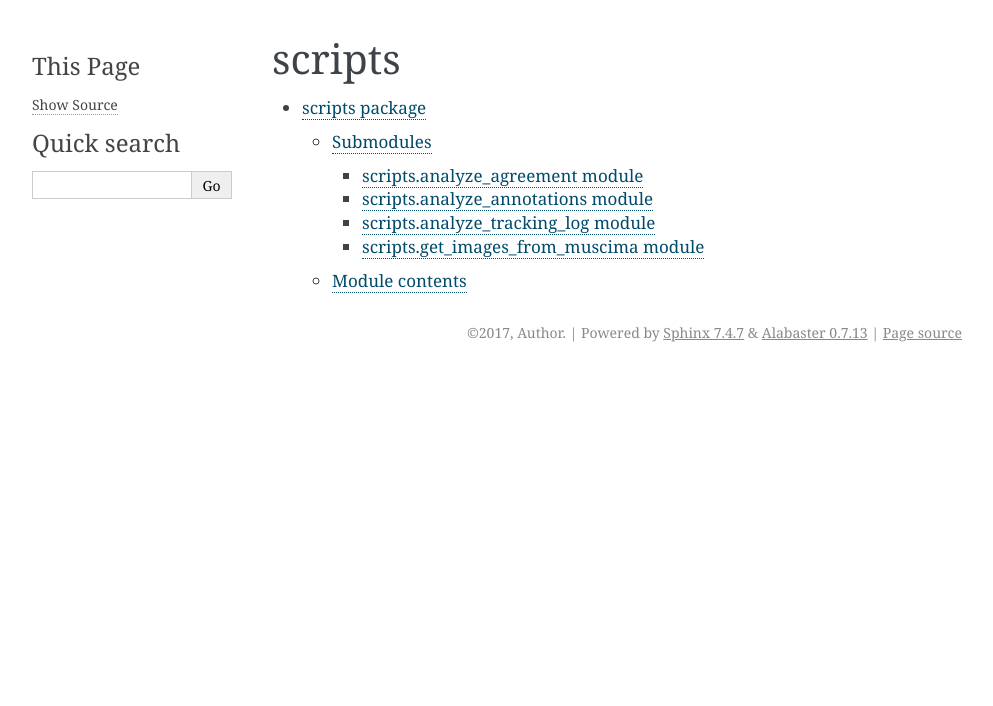
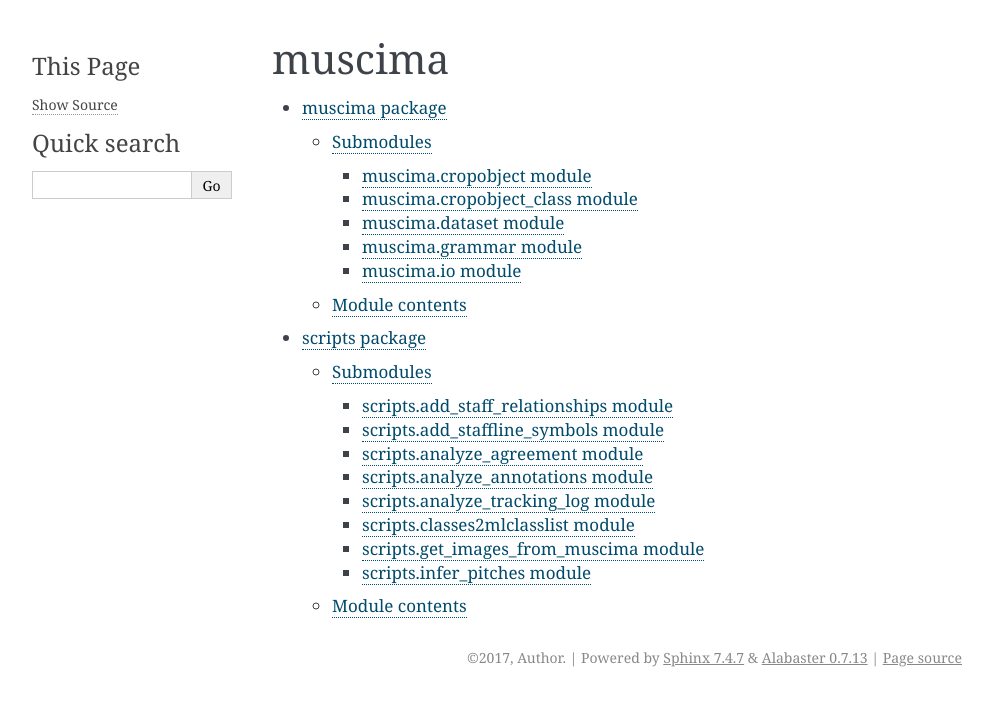
Before and after one commit to hajicj/muscima, a Sphinx documentation site: the page built from doc/modules.rst, in a window 1280 px wide. Shown: the top 706 px of the page, without its empty margins (148-1141 px from the left). Built offline with Sphinx 7.4.7, drawn with Linux system fonts in a browser that asks for light colours.

Commit message:
Re-generated apidoc.

```diff
--- a/doc/modules.rst
+++ b/doc/modules.rst
@@ -1,7 +1,8 @@
-scripts
+muscima
 =======
 
 .. toctree::
    :maxdepth: 4
 
+   muscima
    scripts
--- /dev/null
+++ b/doc/scripts.add_staff_relationships.rst
@@ -0,0 +1,7 @@
+scripts.add_staff_relationships module
+======================================
+
+.. automodule:: scripts.add_staff_relationships
+    :members:
+    :undoc-members:
+    :show-inheritance:
--- /dev/null
+++ b/doc/scripts.add_staffline_symbols.rst
@@ -0,0 +1,7 @@
+scripts.add_staffline_symbols module
+====================================
+
+.. automodule:: scripts.add_staffline_symbols
+    :members:
+    :undoc-members:
+    :show-inheritance:
--- /dev/null
+++ b/doc/scripts.classes2mlclasslist.rst
@@ -0,0 +1,7 @@
+scripts.classes2mlclasslist module
+==================================
+
+.. automodule:: scripts.classes2mlclasslist
+    :members:
+    :undoc-members:
+    :show-inheritance:
--- /dev/null
+++ b/doc/scripts.infer_pitches.rst
@@ -0,0 +1,7 @@
+scripts.infer_pitches module
+============================
+
+.. automodule:: scripts.infer_pitches
+    :members:
+    :undoc-members:
+    :show-inheritance:
--- a/doc/scripts.rst
+++ b/doc/scripts.rst
@@ -6,10 +6,14 @@ Submodules
 
 .. toctree::
 
+   scripts.add_staff_relationships
+   scripts.add_staffline_symbols
    scripts.analyze_agreement
    scripts.analyze_annotations
    scripts.analyze_tracking_log
+   scripts.classes2mlclasslist
    scripts.get_images_from_muscima
+   scripts.infer_pitches
 
 Module contents
 ---------------
```
